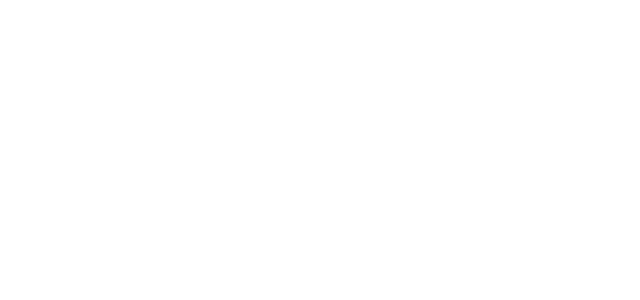
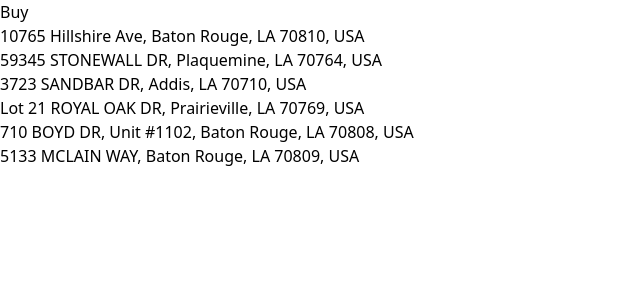
Before and after one commit to EiSandyPhyo/RealEstate, a React (Vite) app: page /buy in a window 1280 px wide. Before the commit this address had no page. Shown: the top 300 px of the page, without its empty margins (0-640 px from the left). Built offline with nearby package versions, Linux system fonts and the light colour scheme.

Commit message:
added Buy Page

```diff
--- a/src/App.jsx
+++ b/src/App.jsx
@@ -2,6 +2,7 @@
 import './index.css'
 import { Route, Routes } from 'react-router-dom'
 import Test from './Components/Test'
+import Buy from './Components/Buy'
 
 const App = () => {
   const properties = [
@@ -39,6 +40,7 @@
   return (
     <Routes>
       <Route path={'/test'} element={<Test properties={properties}/>}/>
+      <Route path={'/buy'} element={<Buy properties={properties}/>}/>
     </Routes>
   )
 }
--- /dev/null
+++ b/src/Components/Buy.jsx
@@ -0,0 +1,16 @@
+import React from 'react'
+
+const Buy = ({properties}) => {
+  return (
+    <div>Buy
+    {properties.map((product)=>{
+        return(
+            <div key={product.id}>
+                <h1>{product.title}</h1>
+            </div>
+        )
+    })}</div>
+  )
+}
+
+export default Buy
```
